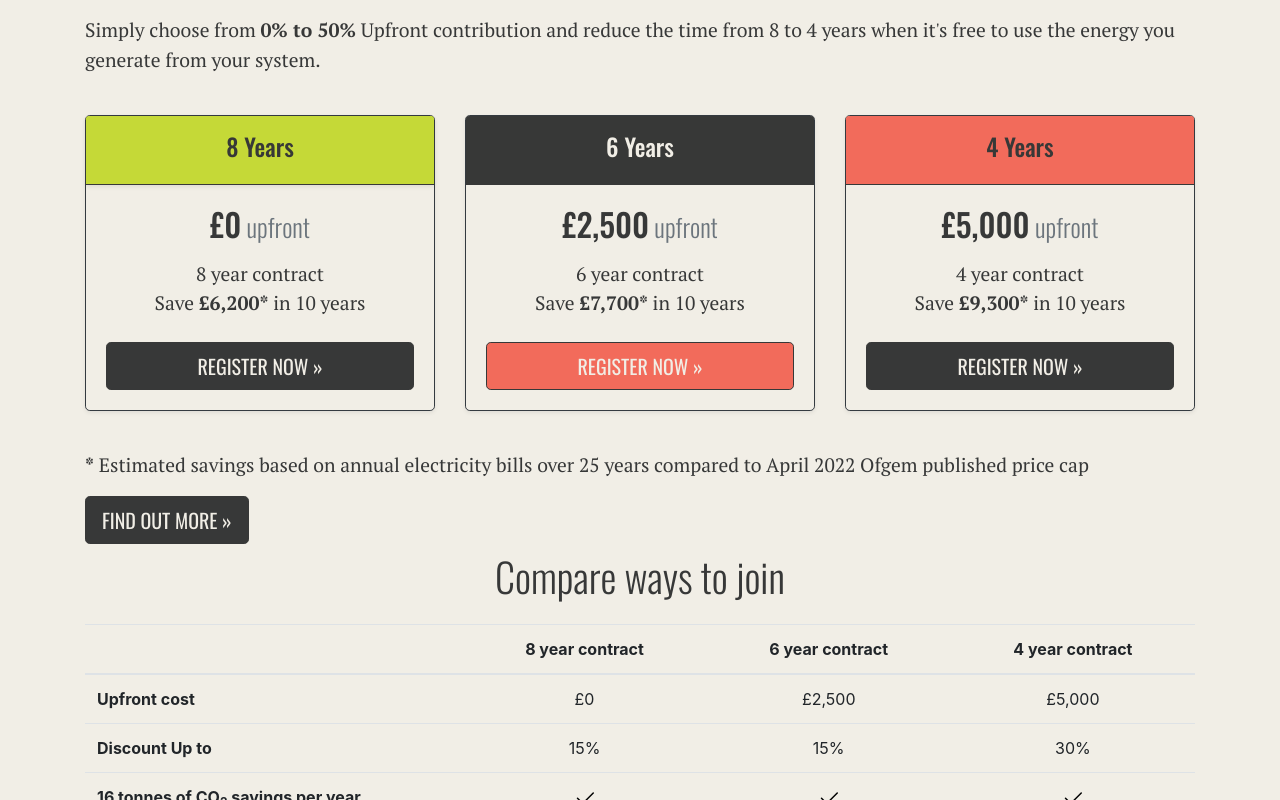
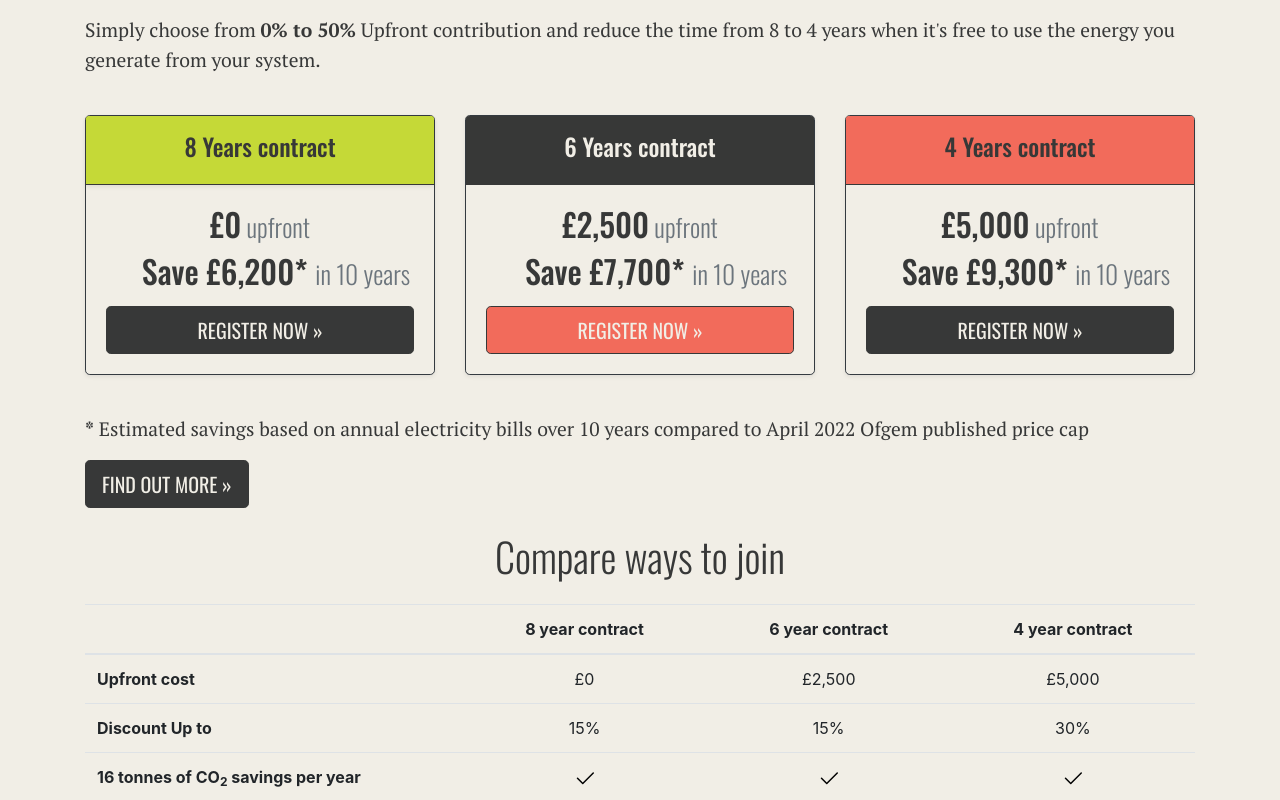
Before and after one commit to paulodsp/WeAreEnergy-Website, a plain HTML site: page index.html in a window 1280 px wide. Shown: the part 2835-3635 px from the top of the page. Drawn offline with nearby package versions, Linux system fonts and the light colour scheme.

Commit message:
Update index.html
Updated to reflect april 2022 ofgem and layout changes to simplify. Estimate savings over 10 years and headline saving of over £6,200 over ten years

```diff
--- a/index.html
+++ b/index.html
@@ -244,7 +244,7 @@
         <div class="card border-dark" style="background-color: #373837">
           <div class="card-body">
             <h2 class="card-title" style="color: #f1eee6;">A Brighter Future for Our Planet</h2>
-            <p class="card-text" style="color: #f1eee6;"><b style="color: #F26B5B">Save</b> 16 tonnes of CO<sub>2</sub> and over <b style="color: #F26B5B">£1700</b> in the first 10 years<a class="p-link-red" href="/faqs.html#QThree" alt="Savings" type="text" role="link" title="asterisk"><b>*</b></a>.</p><p class="card-text" style="color: #f1eee6;">The electricity you generate is <b style="color: #F26B5B">FREE</b> to use after your <b>8</b> year contract and for the rest of the life of the system.</p>
+            <p class="card-text" style="color: #f1eee6;"><b style="color: #F26B5B">Save</b> 16 tonnes of CO<sub>2</sub> and over <b style="color: #F26B5B; text-decoration: underline;">£6,200</b> in the first 10 years<a class="p-link-red" href="/faqs.html#QThree" alt="Savings" type="text" role="link" title="asterisk"><b>*</b></a>.</p><p class="card-text" style="color: #f1eee6;">The electricity you generate is <b style="color: #F26B5B">FREE</b> to use after your <b>8</b> year contract and for the rest of the life of the system.</p>
             <a class="w-100 btn btn-we-red btn-lg" href="https://WeAreEnergy.coop/faqs.html" alt="See our Frequently Asked Questions" role="button" title="Open Frequently Asked Questions page">FIND OUT MORE &raquo;</a>
           </div>
         </div>
@@ -268,15 +268,14 @@
             <div class="col">
               <div class="card mb-4 border-dark rounded-3 shadow-sm">
                 <div class="card-header shadow-sm py-3" style="border-bottom: 1.5px solid">
-                  <h4 style="color:#373837">8 Years</h4>
+                  <h4 style="color:#373837">8 Years contract</h4>
                 </div>
                 <div class="card-body" >
-                  <h1 class="card-title pricing-card-title">£0<small class="text-muted fw-light"> upfront</small></h1>
-                  <ul class="list-unstyled mt-3 mb-4">
+                  <h1 class="card-title pricing-card-title">£0<small class="text-muted fw-light"> upfront</small><ul style="margin-top: 0.5rem;">Save £6,200* <small class="text-muted fw-light">in 10 years</small></ul></h1>
+                  <!-- <ul class="list-unstyled mt-3 mb-4">
                     <li>8 year contract</li>
-                    <!-- <li>Prices <b>5%</b> less than the last <b>2021</b> Ofgem price cap</li> -->
-                    <li>Save <b>£6,200</b><b>*</b> in 10 years</li>
-                  </ul>
+                    <li>Prices <b>5%</b> less than the last <b>2021</b> Ofgem price cap</li><li>Save <b>£6,200</b><b>*</b> in 10 years</li>
+                  </ul> -->
                   <a class="w-100 btn btn-we btn-lg" href="#entry.66386698" role="text" title="Register Now">REGISTER NOW &raquo;</a></button>
                 </div>
               </div>
@@ -284,14 +283,14 @@
             <div class="col">
               <div class="card mb-4 border-dark rounded-3 shadow-sm">
                 <div class="card-header py-3" style="background-color:#373837; border-bottom: 1.5px solid">
-                  <h4 style="color:#f1eee6">6 Years</h4>
+                  <h4 style="color:#f1eee6">6 Years contract</h4>
                 </div>
                 <div class="card-body border-light">
-                  <h1 class="card-title pricing-card-title">£2,500<small class="text-muted fw-light"> upfront</small></h1>
-                  <ul class="list-unstyled mt-3 mb-4">
+                  <h1 class="card-title pricing-card-title">£2,500<small class="text-muted fw-light"> upfront</small><ul style="margin-top: 0.5rem;">Save £7,700* <small class="text-muted fw-light">in 10 years</small></ul></h1>
+                  <!-- <ul class="list-unstyled mt-3 mb-4">
                     <li>6 year contract</li>
                     <li>Save <b>£7,700</b><b>*</b> in 10 years</li>
-                  </ul>
+                  </ul> -->
                   <a class="w-100 btn btn-we btn-lg" style="background-color:#F26B5B" href="#entry.66386698" role="text" title="Register Now">REGISTER NOW &raquo;</a></button>
                 </div>
               </div>
@@ -299,23 +298,23 @@
             <div class="col">
               <div class="card mb-4 border-dark rounded-3 shadow-sm">
                 <div class="card-header py-3" style="background-color:#F26B5B; border-bottom: 1.5px solid">
-                  <h4 style="color:#373837">4 Years</h4>
+                  <h4 style="color:#373837">4 Years contract</h4>
                 </div>
                 <div class="card-body">
-                  <h1 class="card-title pricing-card-title">£5,000<small class="text-muted fw-light"> upfront</small></h1>
-                  <ul class="list-unstyled mt-3 mb-4">
+                  <h1 class="card-title pricing-card-title">£5,000<small class="text-muted fw-light"> upfront</small><ul style="margin-top: 0.5rem;">Save £9,300* <small class="text-muted fw-light">in 10 years</small></ul></h1>
+                  <!-- <ul class="list-unstyled mt-3 mb-4">
                     <li>4 year contract</li>
                     <li>Save <b>£9,300</b><b>*</b> in 10 years</li>
-                  </ul>
+                  </ul> -->
                   <a class="w-100 btn btn-we btn-lg" href="#entry.66386698" role="text" title="Register Now">REGISTER NOW &raquo;</a></button>
                 </div>
               </div>
             </div>
     </div>
-          <p style="margin-top: 0.5rem;"><b>*</b> Estimated savings based on annual electricity bills over 25 years compared to April 2022 Ofgem published price cap</p>
+          <p style="margin-top: 0.5rem;"><b>*</b> Estimated savings based on annual electricity bills over 10 years compared to April 2022 Ofgem published price cap</p>
           <dd><a class="btn btn-we btn-lg" href="#comparewaystojoin" alt="See our Frequently Asked Questions" role="button" title="Open Frequently Asked Questions page">FIND OUT MORE &raquo;</a></dd>
 
-          <h2 class="display-6 text-center mb-4">Compare ways to join</h2>
+          <h2 class="display-6 text-center mb-4" style="margin-top:1.5rem;">Compare ways to join</h2>
 
           <div class="table-responsive" id="comparewaystojoin">
             <table class="table text-center">
```
